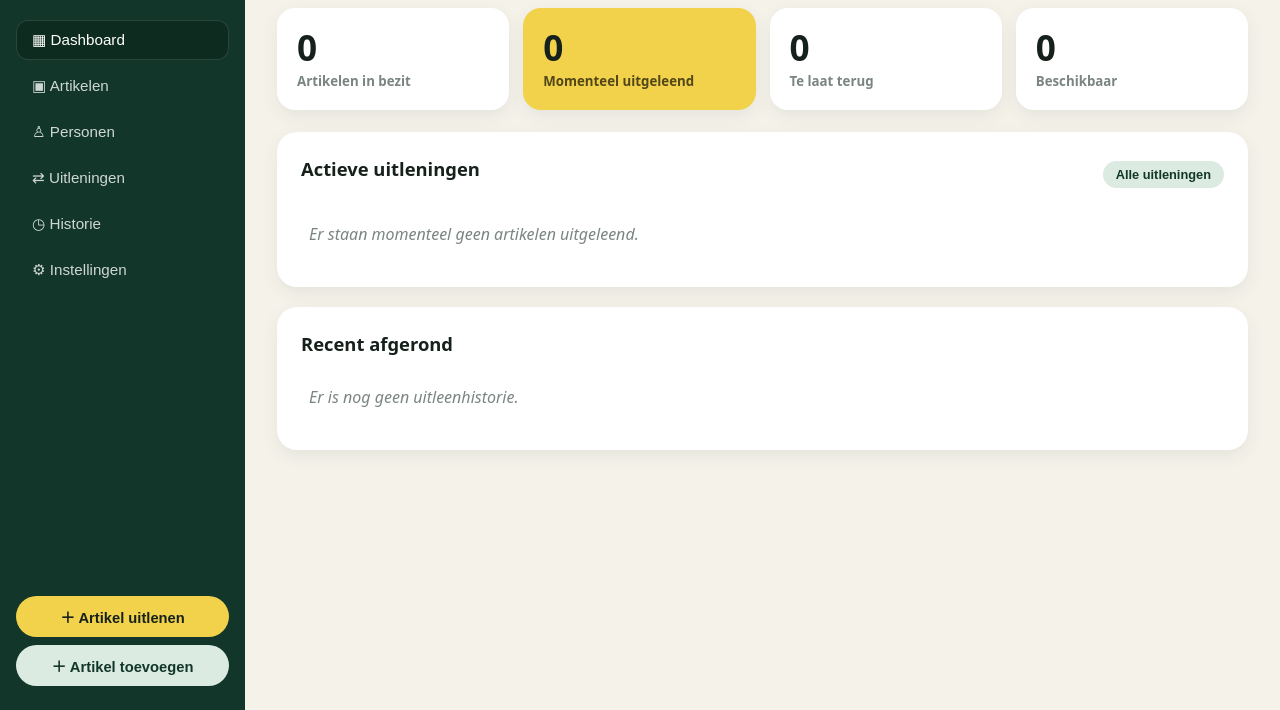
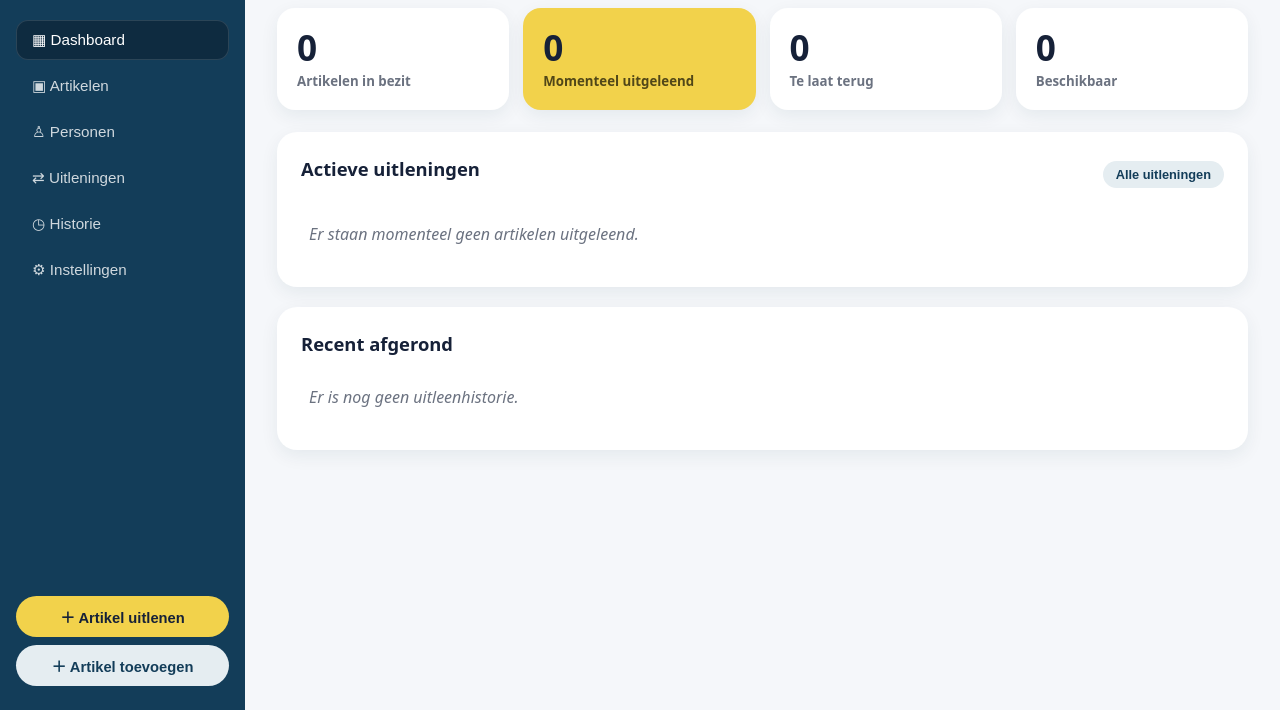
Before and after one commit to RichardVerkerk/Uitleenregister, a plain HTML site: page index.html in a window 1280 px wide. Shown: the part 90-800 px from the top of the page. Drawn offline with Linux system fonts and the light colour scheme.

Commit message:
Color Change

```diff
--- a/index.html
+++ b/index.html
@@ -9,23 +9,23 @@
         <meta name="apple-mobile-web-app-title" content="Uitleenregister" />
         <style>
             :root {
-                --bg: #f5f2ea;
+                --bg: #f5f7fa;
                 --card: #fff;
-                --ink: #16211b;
-                --muted: #7a8580;
-                --g900: #0e2b20;
-                --g800: #12372a;
-                --g700: #1b4d3a;
-                --g100: #dcebe2;
+                --ink: #162138;
+                --muted: #6b7280;
+                --g900: #0e2b40;
+                --g800: #133d59;
+                --g700: #185a6a;
+                --g100: #e5edf1;
                 --yellow: #f2d24b;
-                --ok: #1b7a4b;
-                --okbg: #dcefe3;
-                --warn: #b45309;
+                --ok: #18788b;
+                --okbg: #dcefe9;
+                --warn: #7c3aed;
                 --warnbg: #fbeed3;
                 --danger: #b3261e;
                 --dangerbg: #f9e0de;
-                --border: #e7e2d6;
-                --shadow: 0 6px 18px rgba(18, 55, 42, 0.07);
+                --border: #e5e7eb;
+                --shadow: 0 6px 18px rgba(21, 56, 75, 0.07);
                 --radius: 20px;
             }
             * {
@@ -132,13 +132,13 @@
                 padding: 14px 16px;
                 margin-bottom: 20px;
                 color: var(--ink);
-                background: #fff8ed;
+                background: #fffcfd;
                 border: 1px solid rgba(242, 210, 75, 0.35);
                 border-radius: 12px;
                 box-shadow: 0 8px 24px rgba(18, 55, 42, 0.08);
             }
             .banner-icon {
-                color: #b45309;
+                color: #7c3aed;
                 font-size: 1.25rem;
                 line-height: 1;
             }
```
